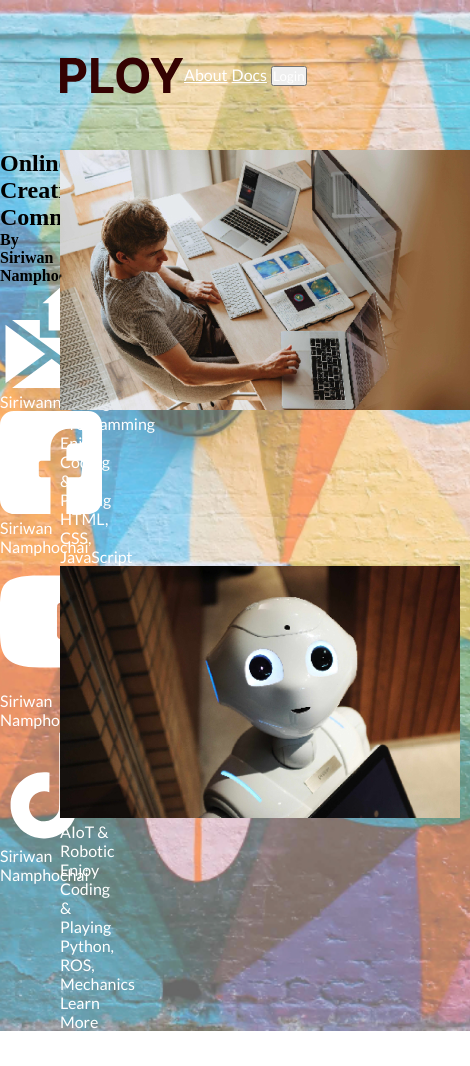
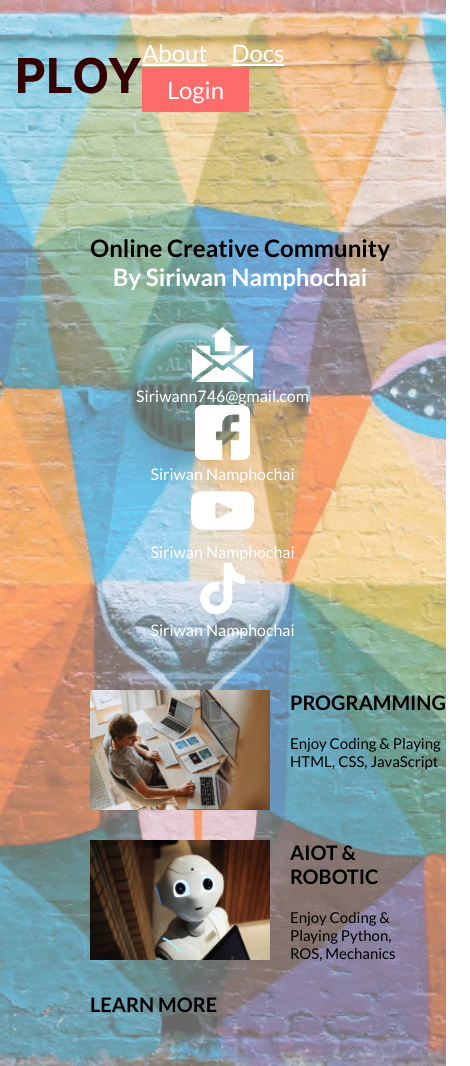
Before and after one commit to Siriwan-Namphochai/Test-Create-Website-, a plain HTML site: page index.html in a window 390 px wide. Shown: the whole page, 470 px wide, since content can reach past the window. Before the commit the page ends 1031 px from the top, so only its background shows below. Drawn offline with Linux system fonts and the light colour scheme.

Commit message:
second time to commit and edit responsive

```diff
--- a/index.html
+++ b/index.html
@@ -47,11 +47,12 @@
         </section>
 
         <!-- Feature Bar-->
-        <section class="feature">
+        <section class="features">
             <div class="feature">
                 <img src="images/Programming.jpg" alt="Programming">
                 <div class="feature_info">
                     <p class="feature_top">Programming</p>
+
                     <p class="feature_bottom">Enjoy Coding & Playing HTML, CSS, JavaScript</p>
                 </div>
             </div>
@@ -64,7 +65,7 @@
             </div>
             <div class="feature">
                 <div class="feature_info">
-                    <p class="feature_top">Learn More</p>
+                    <p class="feature_more">Learn More</p>
                 </div>
             </div>
         </section>
--- a/styles.css
+++ b/styles.css
@@ -40,18 +40,154 @@ a, button, p{
 }
 
 a, button, .logo{
-    cursor: pointer; /*Link Element Logo & Button --> Hand Cursor*/
+    cursor: pointer; /* Link Element Logo & Button -- > Hand Cursor*/
 }
+
 main{
     height: 100;
-    display: grid; /* Work on grid*/
+    display: grid; /*Work on grid*/
     grid-template-columns: minmax(60px, 1fr) repeat(6, minmax(50px, 190px)) minmax(60px, 1fr);
 }
 header{
-    grid-column: 2 / span6; /*header start 2nd col and other last column*/
+    grid-column: 1 / span 7; /*header start 1st col and other last */
+    margin-left: 5%;
 }
 nav{
     display: flex;
     align-items: center;
     height: 150px;
 }
+
+/* class */
+.links{
+    margin-left: auto;
+}
+
+.links a, .links button{
+    font-size: 1.5rem;
+    font-weight: 400;
+    transition: var(--transition); /* Action */
+}
+
+.links a{
+    margin-right: 20px;
+}
+
+.links a:hover{
+    color: var(--accentHover); /*cursor Hover --> change color*/
+}
+.button_med{
+    border: none;
+    background-color: var(--accent);
+    padding: 8px 25px;
+    transition: var(--transition);
+}
+.button_med:hover{
+    color: var(--accentHover);
+}
+
+.info{
+    grid-column: 3 / span 4;
+    margin-top: 23%;
+    text-align: center;
+}
+.content_font1{
+    font-family: "Lato", sans-serif;
+    color: black;
+    font-size: 3.5rem;
+}
+.content_font2{
+    font-family: "Lato", sans-serif;
+    color: var(--light);
+    font-size: 1.5rem;
+}
+.icons{
+    margin-top: 10%;
+    display: flex;
+}
+.icon{
+    margin-right: 35px;
+}
+.icon img{
+    width: 60px;
+    height: 60px;
+}
+.icon_info{
+    text-align: center;
+}
+
+.features{
+    grid-column: 2 / span 7;
+    /*background-color: #EBFF00;*/
+    margin-top: 6%;
+    /*top right bottom left*/
+    padding: 30px 0px 0px 20px;
+    display: flex;
+    align-items: left;
+}
+.feature{
+    display: flex;
+    /*top right bottom left*/
+    margin: 0px 10px 30px 10px;
+}
+.feature img{
+    width: 180px;
+    height: 120px;
+    margin-right: 20px;
+}
+.feature_info p{
+    color: black;
+}
+.feature_top, .feature_more{
+    font-size: 20px;
+    font-weight: bold;
+    text-transform: uppercase;
+    margin-bottom: 20px;
+}
+.feature_top:hover{
+    cursor: pointer;
+    color: var(--accentHover);
+}
+.feature_bottom{
+    font-size: 15px;
+    font-weight: normal;
+}
+.feature:nth-child(3){
+    align-self: flex-start;
+}
+.feature_more{
+    cursor: pointer;
+    transition: var(--transition);
+}
+.feature_more:hover{
+    color: var(--accentHover);
+}
+/* Responsive Website */
+@media only screen and (max-width:1100px){
+    .icon img{
+        height: 55px;
+        width: auto;
+    }
+    .content_font1, .content_font2{
+        font-size: 2.75rem;
+    }
+    .feature{
+        grid-column: 1 / span 7;
+    }
+
+}
+@media only screen and (max-width:850px) {
+    .info{
+        grid-column: 2 / span 7;
+    }
+    .icons{
+        flex-direction: column;
+    }
+    .content_font1, .content_font2{
+        font-size: 1.5rem;
+    }
+    .features{
+        flex-direction: column;
+    }
+
+}
```
